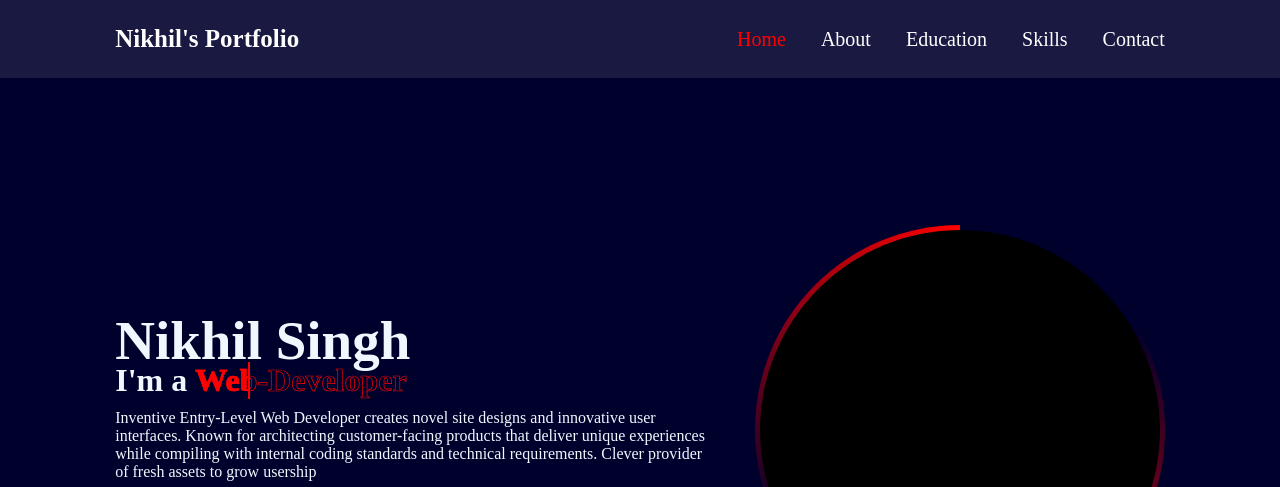
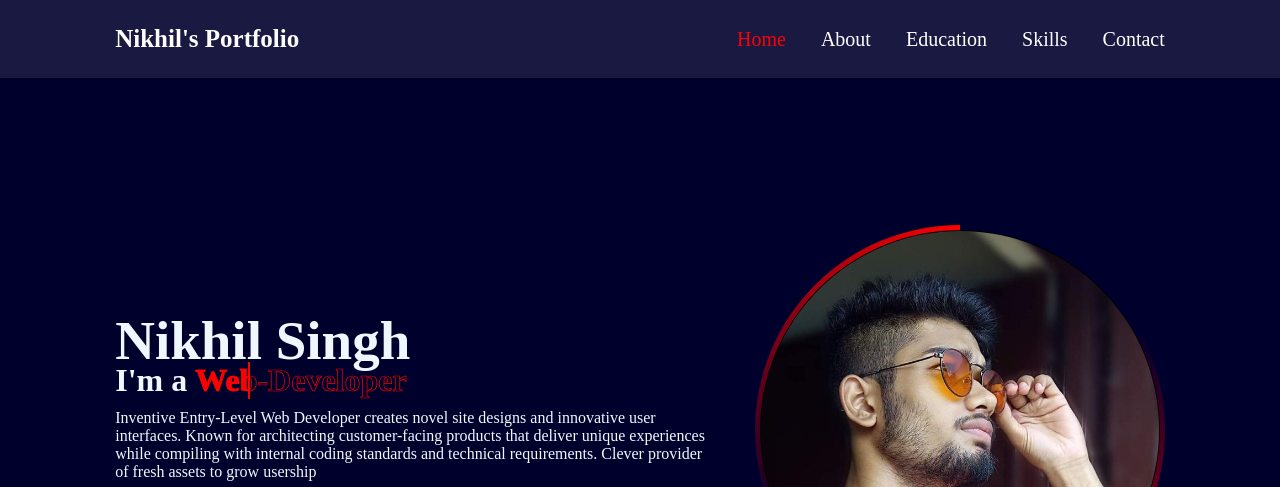
Before and after one commit to nksr3065/Portfolio, a plain HTML site: page index.html in a window 1280 px wide. Shown: the top 487 px of the page. Drawn offline with nearby package versions, Linux system fonts and the light colour scheme.

Commit message:
Update index.html

```diff
--- a/index.html
+++ b/index.html
@@ -48,7 +48,7 @@
       <div class="home-img">
         <div class="img-box">
           <div class="img-item">
-            <img src="Images/nksr.jpg" alt="" class="img-fluid" style="width: 100%;">
+            <img src="nksr.jpg" alt="" class="img-fluid" style="width: 100%;">
           </div>
         </div>
       </div>
```
